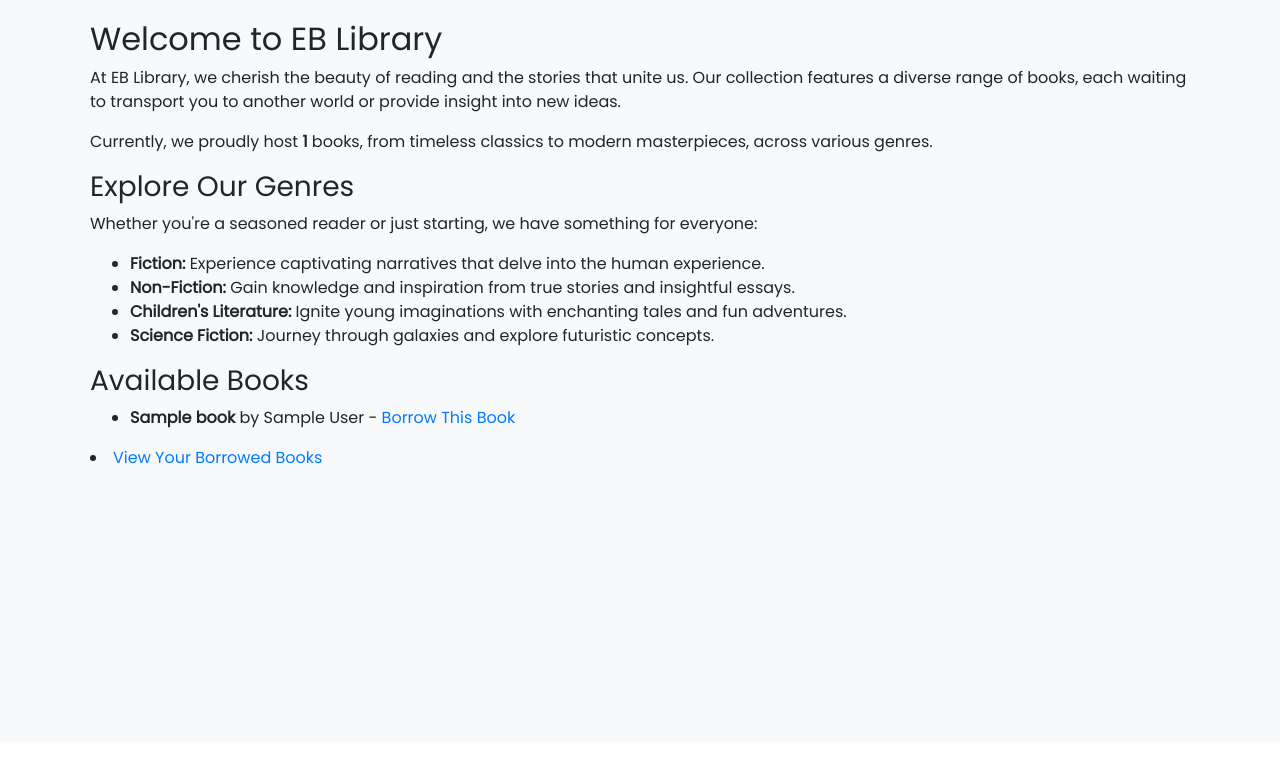
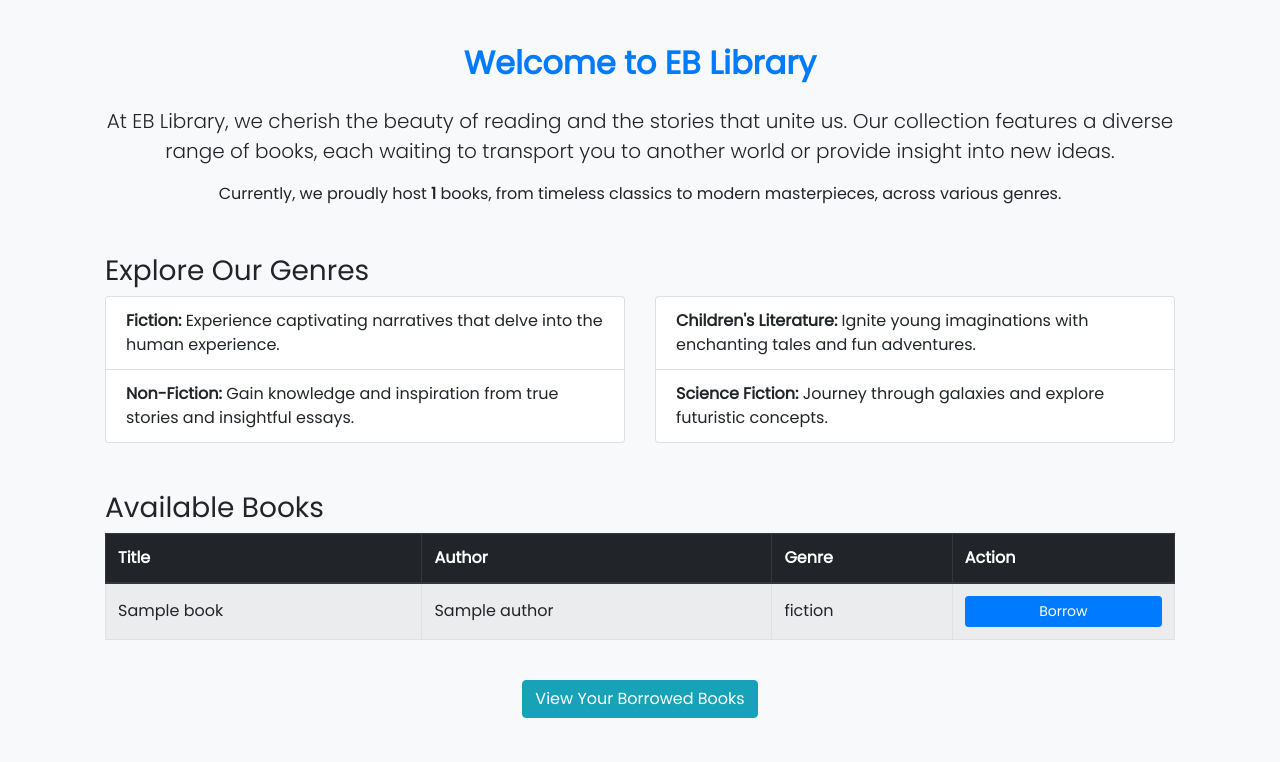
Before and after one commit to AKUZWE-Sheja/pythonLibrary, a Django app: page / in a window 1280 px wide. Shown: the part 58-820 px from the top of the page. Before the commit the page ends 522 px from the top, so only its background shows below. Run offline with Django 5.2, Linux system fonts and the light colour scheme; a user stored in the database is signed in; tables that the repository leaves empty hold one stand-in row (values such as "Sample post"); some libraries are stand-ins or nearby versions.

Commit message:
Added authors and genres

```diff
--- a/library_management_system/books/static/style.css
+++ b/library_management_system/books/static/style.css
@@ -0,0 +1,33 @@
+body {
+    font-family: Arial, sans-serif;
+}
+
+.table th, .table td {
+    vertical-align: middle;
+}
+
+.table .btn {
+    display: flex;
+    align-items: center;
+    justify-content: center;
+}
+
+.text-primary {
+    color: #007bff !important;
+}
+
+.text-warning {
+    color: #ffc107 !important;
+}
+
+.text-danger {
+    color: #dc3545 !important;
+}
+
+.text-center {
+    text-align: center !important;
+}
+
+.container h2 {
+    font-weight: bold;
+}
--- a/library_management_system/books/templates/about.html
+++ b/library_management_system/books/templates/about.html
@@ -2,6 +2,8 @@
 {% block content %}
     <div class="container" style="background: white; padding: 20px; margin-top: 10px; border-radius: 20px;">
         <h1>EB About</h1>
-        <li class="nav-item"><a class="nav-link" href="{% url 'analytics' %}">Analytics</a></li>
+        <li class="nav-item"><a class="nav-link" href="{% url 'borrowing_analytics' %}">Borrowing Analytics</a></li>
+        <li class="nav-item"><a class="nav-link" href="{% url 'popular_analytics' %}">Popular Analytics</a></li>
+        <li class="nav-item"><a class="nav-link" href="{% url 'available_analytics' %}">Availability Analytics</a></li>
     </div>
 {% endblock content %}
--- a/library_management_system/books/templates/index.html
+++ b/library_management_system/books/templates/index.html
@@ -1,42 +1,75 @@
 {% extends 'base.html' %}
 
 {% block content %}
-<h2>Welcome to EB Library</h2>
-<p>At EB Library, we cherish the beauty of reading and the stories that unite us. Our collection features a diverse range of books, each waiting to transport you to another world or provide insight into new ideas.</p>
+<div class="container my-4">
+    <h2 class="text-center text-primary mb-4">Welcome to EB Library</h2>
+    <p class="lead text-center">
+        At EB Library, we cherish the beauty of reading and the stories that unite us. Our collection features a diverse range of books,
+        each waiting to transport you to another world or provide insight into new ideas.
+    </p>
+    <p class="text-center">
+        Currently, we proudly host <strong>{{ total_books }}</strong> books, from timeless classics to modern masterpieces, across various genres.
+    </p>
 
-<p>Currently, we proudly host <strong>{{ total_books }}</strong> books, from timeless classics to modern masterpieces, across various genres.</p>
+    <h3 class="mt-5">Explore Our Genres</h3>
+    <div class="row">
+        <div class="col-md-6">
+            <ul class="list-group">
+                <li class="list-group-item"><strong>Fiction:</strong> Experience captivating narratives that delve into the human experience.</li>
+                <li class="list-group-item"><strong>Non-Fiction:</strong> Gain knowledge and inspiration from true stories and insightful essays.</li>
+            </ul>
+        </div>
+        <div class="col-md-6">
+            <ul class="list-group">
+                <li class="list-group-item"><strong>Children's Literature:</strong> Ignite young imaginations with enchanting tales and fun adventures.</li>
+                <li class="list-group-item"><strong>Science Fiction:</strong> Journey through galaxies and explore futuristic concepts.</li>
+            </ul>
+        </div>
+    </div>
 
-<h3>Explore Our Genres</h3>
-<p>Whether you're a seasoned reader or just starting, we have something for everyone:</p>
-<ul>
-    <li><strong>Fiction:</strong> Experience captivating narratives that delve into the human experience.</li>
-    <li><strong>Non-Fiction:</strong> Gain knowledge and inspiration from true stories and insightful essays.</li>
-    <li><strong>Children's Literature:</strong> Ignite young imaginations with enchanting tales and fun adventures.</li>
-    <li><strong>Science Fiction:</strong> Journey through galaxies and explore futuristic concepts.</li>
-</ul>
-
-<h3>Available Books</h3>
-<ul>
+    <h3 class="mt-5">Available Books</h3>
+    <div class="table-responsive">
+        <table class="table table-bordered table-striped">
+            <thead class="thead-dark">
+                <tr>
+                    <th>Title</th>
+                    <th>Author</th>
+                    <th>Genre</th>
+                    <th>Action</th>
+                </tr>
+            </thead>
+            <tbody>
                 {% for book in books %}
-        <li>
-            <strong>{{ book.title }}</strong> by {{ book.author }} -
-            <a href="{% url 'book-borrow' pk=book.pk %}">Borrow This Book</a>
-        </li>
-
+                    <tr>
+                        <td>{{ book.title }}</td>
+                        <td>{{ book.author }}</td>
+                        <td>{{ book.category }}</td>
+                        <td>
+                            <a href="{% url 'book-borrow' pk=book.pk %}" class="btn btn-primary btn-sm">
+                                <i class="fas fa-book-reader"></i> Borrow
+                            </a>
+                        </td>
+                    </tr>
                 {% empty %}
-        <li>No available books at the moment. Check back soon!</li>
+                    <tr>
+                        <td colspan="4" class="text-center">No available books at the moment. Check back soon!</td>
+                    </tr>
                 {% endfor %}
-</ul>
+            </tbody>
+        </table>
+    </div>
 
     <!-- Link to User's Borrowed Books and Status -->
-<li><a href="{% url 'borrowed-books' %}">View Your Borrowed Books</a></li>
+    <div class="text-center mt-4">
+        <a href="{% url 'borrowed-books' %}" class="btn btn-info">View Your Borrowed Books</a>
+    </div>
 
     <!-- Displaying Books Due Soon and Overdue Status -->
     {% if due_soon_books %}
-    <h3>Books Due Soon</h3>
-    <ul>
+        <h3 class="mt-5 text-warning">Books Due Soon</h3>
+        <ul class="list-group">
             {% for book in due_soon_books %}
-            <li class="due-soon">
+                <li class="list-group-item">
                     <strong>{{ book.book.title }}</strong> - Due on {{ book.due_date }}
                 </li>
             {% endfor %}
@@ -44,15 +77,14 @@
     {% endif %}
 
     {% if overdue_books %}
-    <h3>Overdue Books</h3>
-    <ul>
+        <h3 class="mt-5 text-danger">Overdue Books</h3>
+        <ul class="list-group">
             {% for book in overdue_books %}
-            <li class="overdue">
+                <li class="list-group-item">
                     <strong>{{ book.book.title }}</strong> - Was due on {{ book.due_date }}
                 </li>
             {% endfor %}
         </ul>
-
-
     {% endif %}
+</div>
 {% endblock %}
--- a/library_management_system/books/urls.py
+++ b/library_management_system/books/urls.py
@@ -12,5 +12,7 @@ urlpatterns = [
     # path('borrowed/<int:pk>/return/', BookReturnView.as_view(), name='book-return'),
     path('book/<int:borrowed_id>/return/', views.return_book, name='book-return'),
     path('books/borrowed/', BorrowedBooksView.as_view(), name="borrowed-books"),
-    path('analytics/', views.analytics_view, name='analytics'),
+    path('analytics1/', views.borrowing_analytics_view, name='borrowing_analytics'),
+    path('popular-analytics/', views.popular_analytics_view, name='popular_analytics'),
+    path('available-analytics/', views.available_analytics_view, name='available_analytics'),
 ]
--- a/library_management_system/books/views.py
+++ b/library_management_system/books/views.py
@@ -11,6 +11,8 @@ from books.models import BooksModel, BorrowedBook
 from datetime import datetime
 from django.db.models import Count
 from django.db.models.functions import TruncMonth
+import json
+
 
 # About Page - Static Page, using TemplateView
 class AboutView(TemplateView):
@@ -139,7 +141,7 @@ class BorrowedBooksView(LoginRequiredMixin, ListView):
         return context
 
 @login_required
-def analytics_view(request):
+def borrowing_analytics_view(request):
     # Group rented books by the month of `date_borrowed`
     books_per_month = BorrowedBook.objects.annotate(
         month=TruncMonth('date_borrowed')
@@ -161,7 +163,55 @@ def analytics_view(request):
     print("Months:", months)
     print("Rented Books:", rented_books)
 
-    return render(request, 'analytics.html', {
+    return render(request, 'borrowing_analytics.html', {
         'months': months,
         'rented_books': rented_books,
     })
+
+def popular_analytics_view(request):
+    # Most Borrowed Books
+    most_borrowed_books = BorrowedBook.objects.values('book__title').annotate(
+        total=Count('id')
+    ).order_by('-total')[:10]  # Top 10 most borrowed books
+
+    # Most Active Users (Top 10)
+    most_active_users = BorrowedBook.objects.values('user__username').annotate(
+        total=Count('id')
+    ).order_by('-total')[:10]  # Top 10 most active users
+
+    # Prepare data for the charts
+    borrowed_books_labels = [book['book__title'] for book in most_borrowed_books]
+    borrowed_books_data = [book['total'] for book in most_borrowed_books]
+
+    active_users_labels = [user['user__username'] for user in most_active_users]
+    active_users_data = [user['total'] for user in most_active_users]
+
+    return render(request, 'popular_analytics.html', {
+        'most_borrowed_books': most_borrowed_books,
+        'most_active_users': most_active_users,
+        'borrowed_books_labels': json.dumps(borrowed_books_labels),
+        'borrowed_books_data': json.dumps(borrowed_books_data),
+        'active_users_labels': json.dumps(active_users_labels),
+        'active_users_data': json.dumps(active_users_data),
+    })
+
+
+def available_analytics_view(request):
+    # Count the number of borrowed books
+    borrowed_books_count = BorrowedBook.objects.count()
+
+    # Count the number of available books
+    available_books_count = BooksModel.objects.filter(status='available').count()
+
+    # Get the list of all books and their availability status
+    books = BooksModel.objects.all()
+
+    # Prepare the data for the chart
+    labels = ['Available Books', 'Borrowed Books']
+    data = [available_books_count, borrowed_books_count]
+
+    return render(request, 'available_analytics.html', {
+        'labels': labels,
+        'data': data,
+        'books': books,  # Pass the books to the template
+    })
```
Also changed, not shown: library_management_system/books/models.py (+38 -14 lines), library_management_system/books/templates/add_book.html (+8 -3 lines), library_management_system/books/templates/available_analytics.html (added, +58 -0 lines), library_management_system/books/templates/popular_analytics.html (added, +106 -0 lines), library_management_system/books/migrations/0005_alter_booksmodel_category_alter_booksmodel_summary_and_more.py (added), library_management_system/books/migrations/0006_author_remove_booksmodel_author_id_and_more.py (added), library_management_system/books/migrations/0007_alter_author_registration_date.py (added), library_management_system/books/migrations/0008_alter_author_registration_date.py (added), library_management_system/books/templates/borrowing_analytics.html (renamed from library_management_system/books/templates/analytics.html), library_management_system/users/migrations/0001_initial.py (added). Lines whose indentation alone changed are shown as unchanged.
